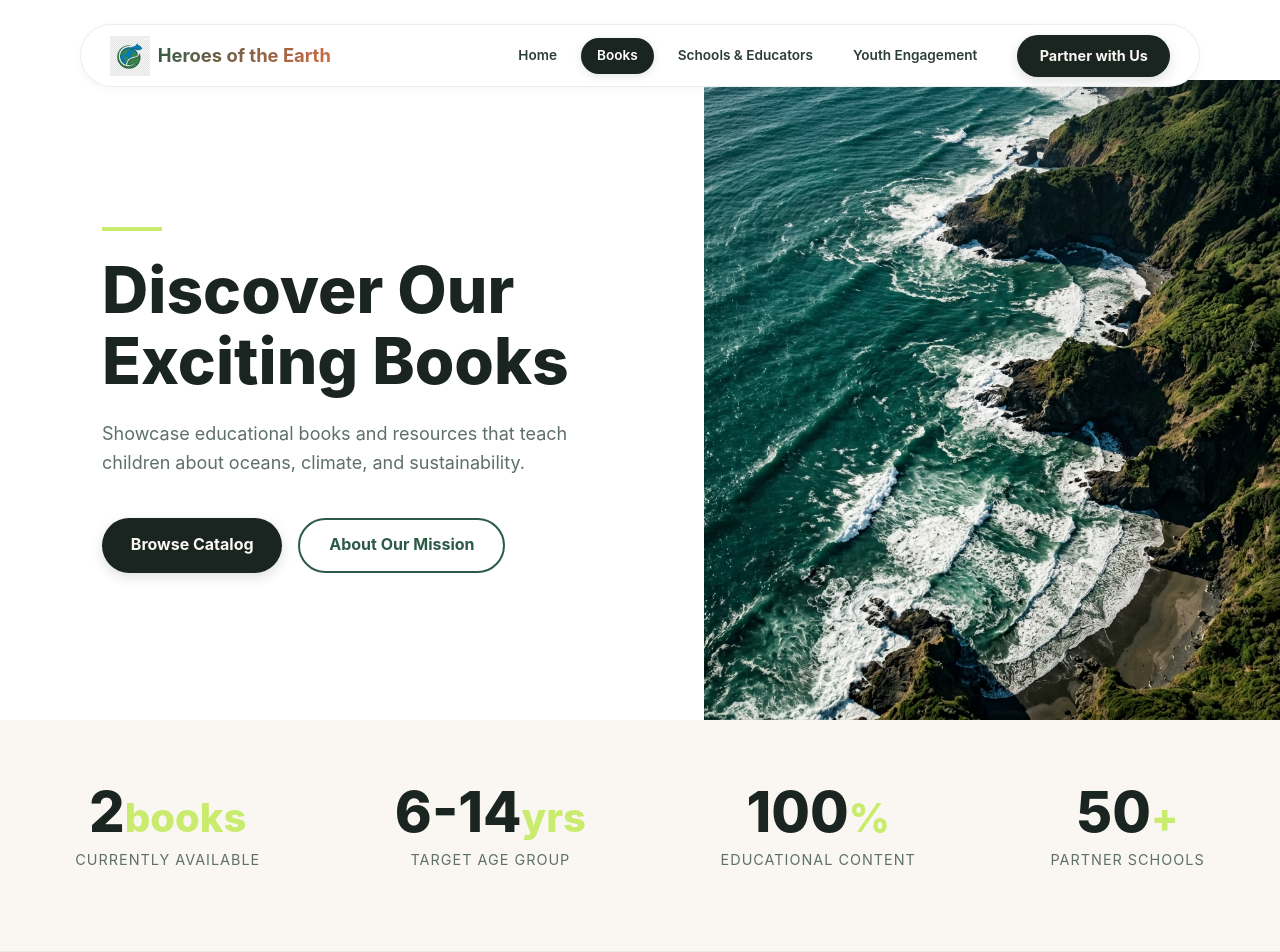
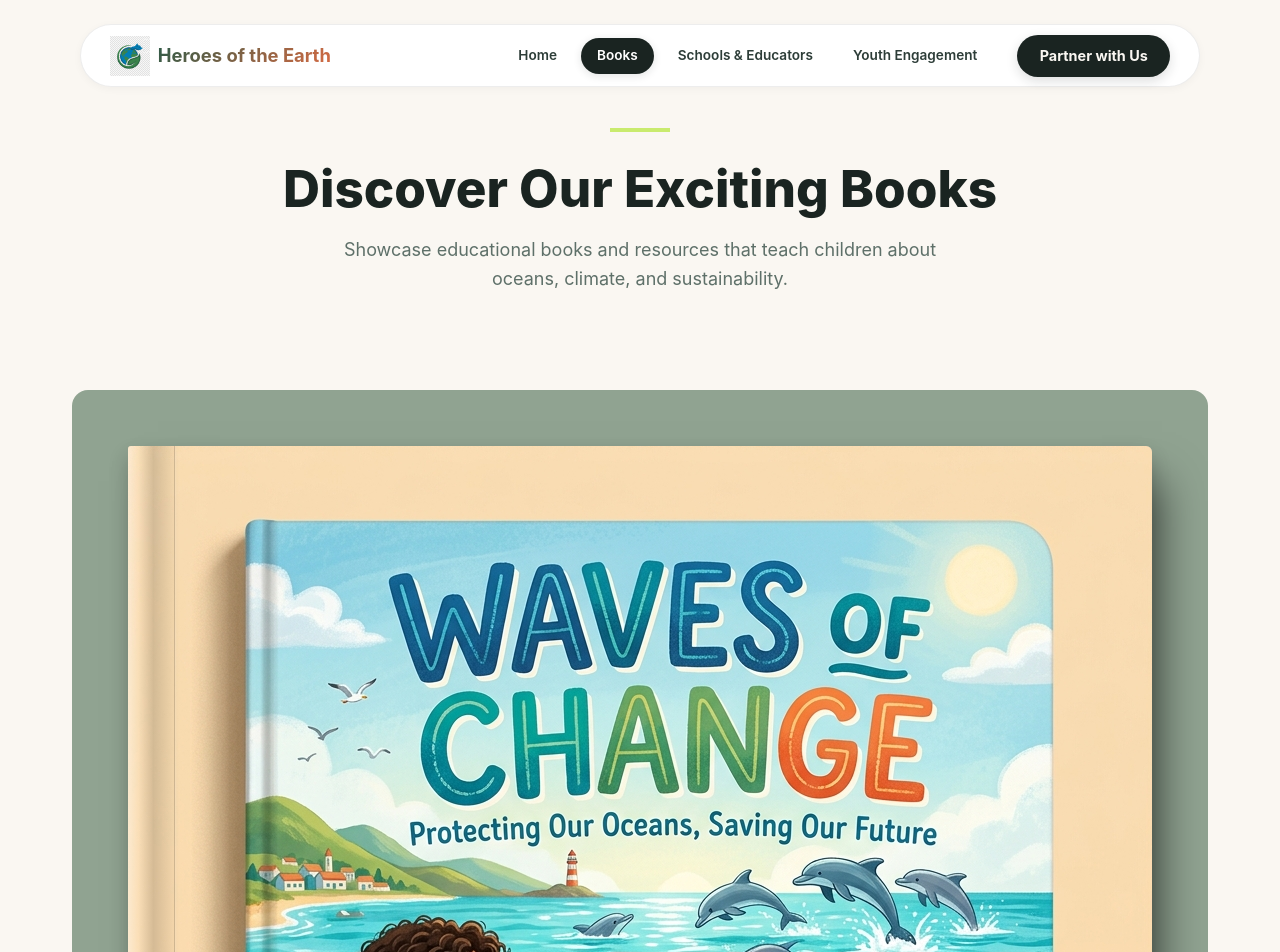
Before and after one commit to khatayondev/heroesoftheearth.org, a Next.js app: page /books in a window 1280 px wide. Shown: the top 952 px of the page. Built offline with nearby package versions, Linux system fonts and the light colour scheme; a web font is replaced by a local one.

Commit message:
Revert Books page layout to a clean single section

```diff
--- a/src/app/books/page.module.css
+++ b/src/app/books/page.module.css
@@ -1,115 +1,7 @@
 .booksPage {
   min-height: 100vh;
   background-color: var(--color-sand);
-}
-
-/* Hero Section */
-.heroSection {
-  display: flex;
-  min-height: 90vh;
-  background-color: var(--color-white);
-  padding-top: 80px; /* offset for nav */
-}
-
-.heroLeft {
-  flex: 1;
-  display: flex;
-  align-items: center;
-  justify-content: center;
-  padding: 4rem;
-}
-
-.heroContent {
-  max-width: 500px;
-}
-
-.accentLine {
-  width: 60px;
-  height: 4px;
-  background-color: var(--color-lime, #c9eb6e); /* fallback if not defined */
-  margin-bottom: 1.5rem;
-}
-
-.title {
-  font-family: var(--font-heading);
-  font-size: clamp(3rem, 5vw, 4.5rem);
-  font-weight: 800;
-  line-height: 1.1;
-  color: var(--color-dark);
-  margin-bottom: 1.5rem;
-}
-
-.subtitle {
-  font-family: var(--font-body);
-  font-size: 1.125rem;
-  color: var(--color-text-light);
-  line-height: 1.6;
-  margin-bottom: 2.5rem;
-}
-
-.heroActions {
-  display: flex;
-  gap: 1rem;
-}
-
-.heroRight {
-  flex: 1;
-  position: relative;
-  background-color: #f0f0f0;
-}
-
-.heroImage {
-  object-fit: cover;
-}
-
-/* Stats Section */
-.statsSection {
-  background-color: var(--color-sand);
-  padding: 4rem 2rem;
-  display: flex;
-  justify-content: center;
-  border-bottom: 1px solid rgba(0,0,0,0.05);
-}
-
-.statsContainer {
-  display: flex;
-  gap: 4rem;
-  max-width: 1200px;
-  width: 100%;
-  justify-content: space-around;
-  flex-wrap: wrap;
-}
-
-.statItem {
-  text-align: center;
-}
-
-.statNum {
-  font-family: var(--font-heading);
-  font-size: 3.5rem;
-  font-weight: 800;
-  color: var(--color-dark);
-  line-height: 1;
-  margin-bottom: 0.5rem;
-}
-
-.statSuffix {
-  color: var(--color-lime, #c9eb6e);
-  font-size: 2.5rem;
-}
-
-.statLabel {
-  font-family: var(--font-body);
-  font-size: 0.9rem;
-  text-transform: uppercase;
-  letter-spacing: 1px;
-  color: var(--color-text-light);
-}
-
-/* Catalog Section */
-.catalogSection {
-  padding: 6rem 0;
-  background-color: var(--color-sand);
+  padding: 8rem 0 6rem 0;
 }
 
 .container {
@@ -118,6 +10,39 @@
   padding: 0 2rem;
 }
 
+/* Header */
+.header {
+  display: flex;
+  flex-direction: column;
+  align-items: center;
+  text-align: center;
+  margin-bottom: 5rem;
+}
+
+.accentLine {
+  width: 60px;
+  height: 4px;
+  background-color: var(--color-lime, #c9eb6e);
+  margin-bottom: 1.5rem;
+}
+
+.title {
+  font-family: var(--font-heading);
+  font-size: clamp(2.5rem, 4vw, 3.5rem);
+  font-weight: 800;
+  color: var(--color-dark);
+  margin-bottom: 1rem;
+}
+
+.subtitle {
+  font-family: var(--font-body);
+  font-size: 1.125rem;
+  color: var(--color-text-light);
+  max-width: 650px;
+  line-height: 1.6;
+}
+
+/* Catalog Grid */
 .grid {
   display: flex;
   justify-content: center;
@@ -126,28 +51,7 @@
 }
 
 @media (max-width: 992px) {
-  .heroSection {
-    flex-direction: column;
-    min-height: auto;
-  }
-
-  .heroLeft {
-    padding: 6rem 2rem 4rem;
-    text-align: center;
-  }
-
-  .heroContent {
-    margin: 0 auto;
-    display: flex;
-    flex-direction: column;
-    align-items: center;
-  }
-
-  .heroRight {
-    min-height: 50vh;
-  }
-
-  .statsContainer {
+  .grid {
     gap: 2rem;
   }
 }
--- a/src/app/books/page.tsx
+++ b/src/app/books/page.tsx
@@ -1,12 +1,10 @@
 'use client';
 
 import React, { useState } from 'react';
-import Image from 'next/image';
 import { books } from '@/data/books';
 import { Book } from '@/types';
 import BookCard from '@/components/sections/books/BookCard';
 import BookDetailModal from '@/components/sections/books/BookDetailModal';
-import Button from '@/components/ui/Button';
 import styles from './page.module.css';
 
 export default function BooksPage() {
@@ -25,57 +23,17 @@ export default function BooksPage() {
 
   return (
     <div className={styles.booksPage}>
-      {/* Philanthropy-X Style Split Hero Section */}
-      <section className={styles.heroSection}>
-        <div className={styles.heroLeft}>
-          <div className={styles.heroContent}>
+      <div className={styles.container}>
+        {/* Simple Header */}
+        <div className={styles.header}>
           <div className={styles.accentLine}></div>
-            <h1 className={styles.title}>Discover Our<br/>Exciting Books</h1>
+          <h1 className={styles.title}>Discover Our Exciting Books</h1>
           <p className={styles.subtitle}>
             Showcase educational books and resources that teach children about oceans, climate, and sustainability.
           </p>
-            <div className={styles.heroActions}>
-              <Button href="#catalog" variant="primary">Browse Catalog</Button>
-              <Button href="/about" variant="outline">About Our Mission</Button>
         </div>
-          </div>
-        </div>
-        <div className={styles.heroRight}>
-          <Image
-            src="/images/hero-sea-bg.png"
-            alt="Educational Books Inspiration"
-            fill
-            className={styles.heroImage}
-            priority
-          />
-        </div>
-      </section>
 
-      {/* Stats Strip */}
-      <section className={styles.statsSection}>
-        <div className={styles.statsContainer}>
-          <div className={styles.statItem}>
-            <h2 className={styles.statNum}>2<span className={styles.statSuffix}>books</span></h2>
-            <p className={styles.statLabel}>Currently Available</p>
-          </div>
-          <div className={styles.statItem}>
-            <h2 className={styles.statNum}>6-14<span className={styles.statSuffix}>yrs</span></h2>
-            <p className={styles.statLabel}>Target Age Group</p>
-          </div>
-          <div className={styles.statItem}>
-            <h2 className={styles.statNum}>100<span className={styles.statSuffix}>%</span></h2>
-            <p className={styles.statLabel}>Educational Content</p>
-          </div>
-          <div className={styles.statItem}>
-            <h2 className={styles.statNum}>50<span className={styles.statSuffix}>+</span></h2>
-            <p className={styles.statLabel}>Partner Schools</p>
-          </div>
-        </div>
-      </section>
-
-      {/* Catalog Grid Section (Cream Background) */}
-      <section id="catalog" className={styles.catalogSection}>
-        <div className={styles.container}>
+        {/* Books Grid */}
         <div className={styles.grid}>
           {books.map((book) => (
             <BookCard
@@ -86,7 +44,6 @@ export default function BooksPage() {
           ))}
         </div>
       </div>
-      </section>
 
       {/* Detailed Book Modal */}
       <BookDetailModal
```
Lines whose indentation alone changed are shown as unchanged.
